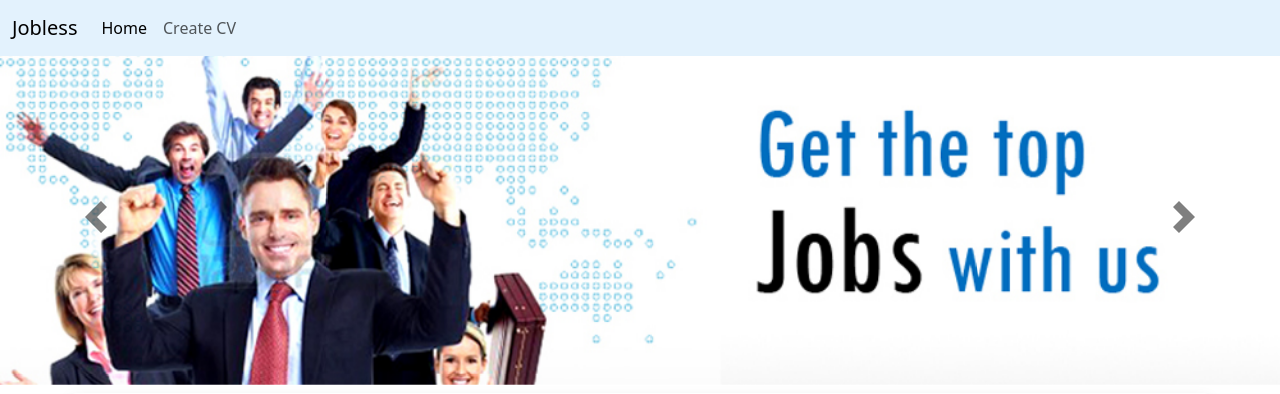
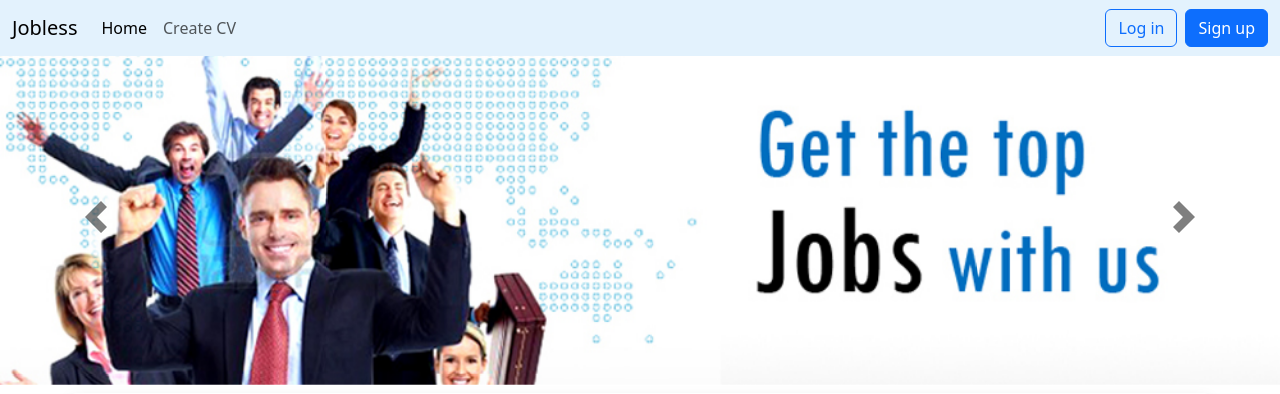
Before and after one commit to VungDo404/Web-Project, a PHP site: page /BigAssignment/home.php in a window 1280 px wide. Shown: the top 394 px of the page. Run offline with PHP 8.4, Linux system fonts and the light colour scheme; data that the repository does not hold is empty; some libraries are stand-ins or nearby versions.

Commit message:
Add login and logout to navbar
The link may be wrong though :v

```diff
--- a/Assignment/components/NavBar.php
+++ b/Assignment/components/NavBar.php
@@ -1,3 +1,6 @@
+<?php
+    session_start();
+?>
 <nav class="navbar navbar-expand-lg navbar-light fixed-top" style="background-color: #e3f2fd;">
     <div class="container-fluid">
         <a class="navbar-brand" href="#">Jobless</a>
@@ -5,8 +8,8 @@
             aria-controls="navbarNav" aria-expanded="false" aria-label="Toggle navigation">
             <span class="navbar-toggler-icon"></span>
         </button>
-        <div class="collapse navbar-collapse" id="navbarNav">
-            <ul class="navbar-nav">
+        <div class="collapse navbar-collapse justify-content-between" id="navbarNav">
+            <ul class="navbar-nav mr-auto">
                 <li class="nav-item">
                     <a class="nav-link active" aria-current="page" href="#">Home</a>
                 </li>
@@ -14,6 +17,17 @@
                     <a class="nav-link" href="http://localhost/Assignment/components/cv/setting.php">Create CV</a>
                 </li>
             </ul>
+            <div class="d-inline my-2 my-lg-0">
+                <?php
+                    if(isset($_SESSION["user_id"])){
+                        echo '<a class="btn btn-outline-primary me-2" href="http://localhost/Assignment/components/login/logout.php">Log out</a>';
+                    }else{
+                        echo '<a class="btn btn-outline-primary me-2" href="http://localhost/Assignment/components/login/login_page.php">Log in</a>';
+                        echo '<a class="btn btn-primary" href="http://localhost/Assignment/components/register/register.php">Sign up</a>';
+                    }
+                ?>
+
+            </div>
         </div>
     </div>
 </nav>
--- /dev/null
+++ b/Assignment/components/login/logout.php
@@ -0,0 +1,5 @@
+<?php
+    session_start();
+    session_destroy();
+    header("Location: http://localhost/Assignment/home.php");
+?>
--- a/Assignment/components/login/process_login.php
+++ b/Assignment/components/login/process_login.php
@@ -2,7 +2,7 @@
 
     $servername = "localhost";
     $username = "root";
-    $password = "";
+    $password = "Victor231!?";
     $databasename = 'MyResume';
     // Create connection
     $conn = mysqli_connect($servername, $username, $password, $databasename);
@@ -26,7 +26,7 @@
         if(password_verify($password, $hashed_password) == 1){
             setcookie("user_id", $user_id, time() + 86400, '/Assignment');
             $_SESSION["user_id"] = $user_id;
-            header("Location: http://localhost/Assignment/components/cv/setting.php");
+            header("Location: http://localhost/Assignment/home.php");
         }
         $_SESSION["email"] = $email;
         echo '<script type ="text/JavaScript"> alert("Incorrect email "); window.location.href = "http://localhost/Assignment/components/login/login_page.php"; </script>' ;
```
